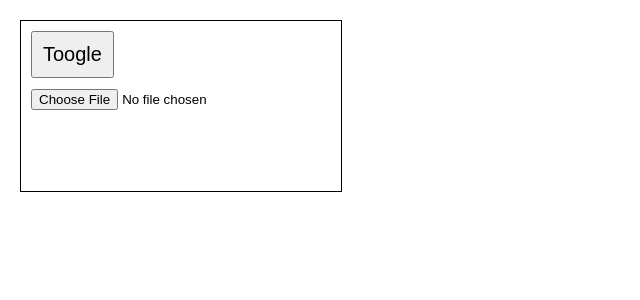
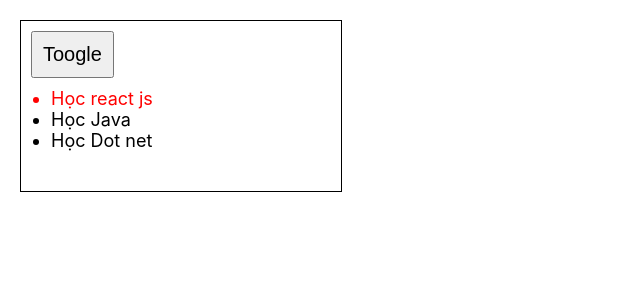
Before and after one commit to dvanhuy/HocReactJs, a React (Create React App) app: page / in a window 1280 px wide. Both pictures are taken after a click on the button "Toogle". Shown: the top 300 px of the page, without its empty margins (0-640 px from the left). Built offline with nearby package versions, Linux system fonts and the light colour scheme.

Commit message:
fakecomment

```diff
--- a/src/App.js
+++ b/src/App.js
@@ -3,10 +3,25 @@
 // import TwoWayBinding from "./ftusestate/twowaybinding"
 // import FduseEffect from "./fduseeffect/useEffect"
 import { useState } from "react";
-import UseEffectAvatar from "./fduseeffect/useEffectAvatar";
+// import UseEffectAvatar from "./fduseeffect/useEffectAvatar";
+import UseEffectFakeCommect from "./fduseeffect/useEffectFakeComment";
 // import UseEffectCleanUpCB from "./fduseeffect/useEffectCleanUpCB";
 // import UseEffectDomResizeFc from "./fduseeffect/useEffectDomResize";
 // import UseEffectTimeFunction from "./fduseeffect/useEffecttimefc";
+
+//tự tạo ra 1 hàm giống như là có người khác kích hoạt
+function emitComment(id,noidung){
+  setInterval(()=>{
+    window.dispatchEvent(
+      new CustomEvent("noidung"+id,{
+        detail: noidung
+      })
+    )
+  },2000)
+}
+emitComment(1,"Đây là nội dung của emit 1")
+emitComment(2,"Đây là nội dung của emit 2")
+emitComment(3,"Đây là nội dung của emit 3")
 function ToogleMount(){
   const [show,setshow] = useState(false)
   return(
@@ -16,7 +31,7 @@ function ToogleMount(){
                   setshow(!show);
               }}
           > Toogle</button>
-          {show && <UseEffectAvatar/>}
+          {show && <UseEffectFakeCommect/>}
       </div>
   )
 }
--- /dev/null
+++ b/src/fduseeffect/useEffectFakeComment.js
@@ -0,0 +1,49 @@
+import { useEffect, useState } from "react"
+
+const titles = [
+    {
+        id:1,
+        name:"Học react js"
+    },
+    {
+        id:2,
+        name:"Học Java"
+    },
+    {
+        id:3,
+        name:"Học Dot net"
+    }
+]
+
+function UseEffectFakeCommect(){
+
+    const [lessonid,setLessonid] = useState(1)
+
+    useEffect(()=>{
+        const sukienComment = (ev)=>{
+            console.log(ev);
+        }
+        window.addEventListener("noidung1",sukienComment)
+    },[])
+
+    return (
+        <>
+            <ul>
+                {titles.map(lesson =>(
+                    <li
+                        key={lesson.id}
+                        style={
+                            {
+                                color: lessonid === lesson.id ? "red" : "black",
+                                cursor: "pointer",
+                                fontSize:"18px"
+                            }
+                        }
+                        onClick={()=>setLessonid(lesson.id)}
+                    >{lesson.name}</li>
+                ))}
+            </ul>
+        </>
+    )
+}
+export default UseEffectFakeCommect
```
